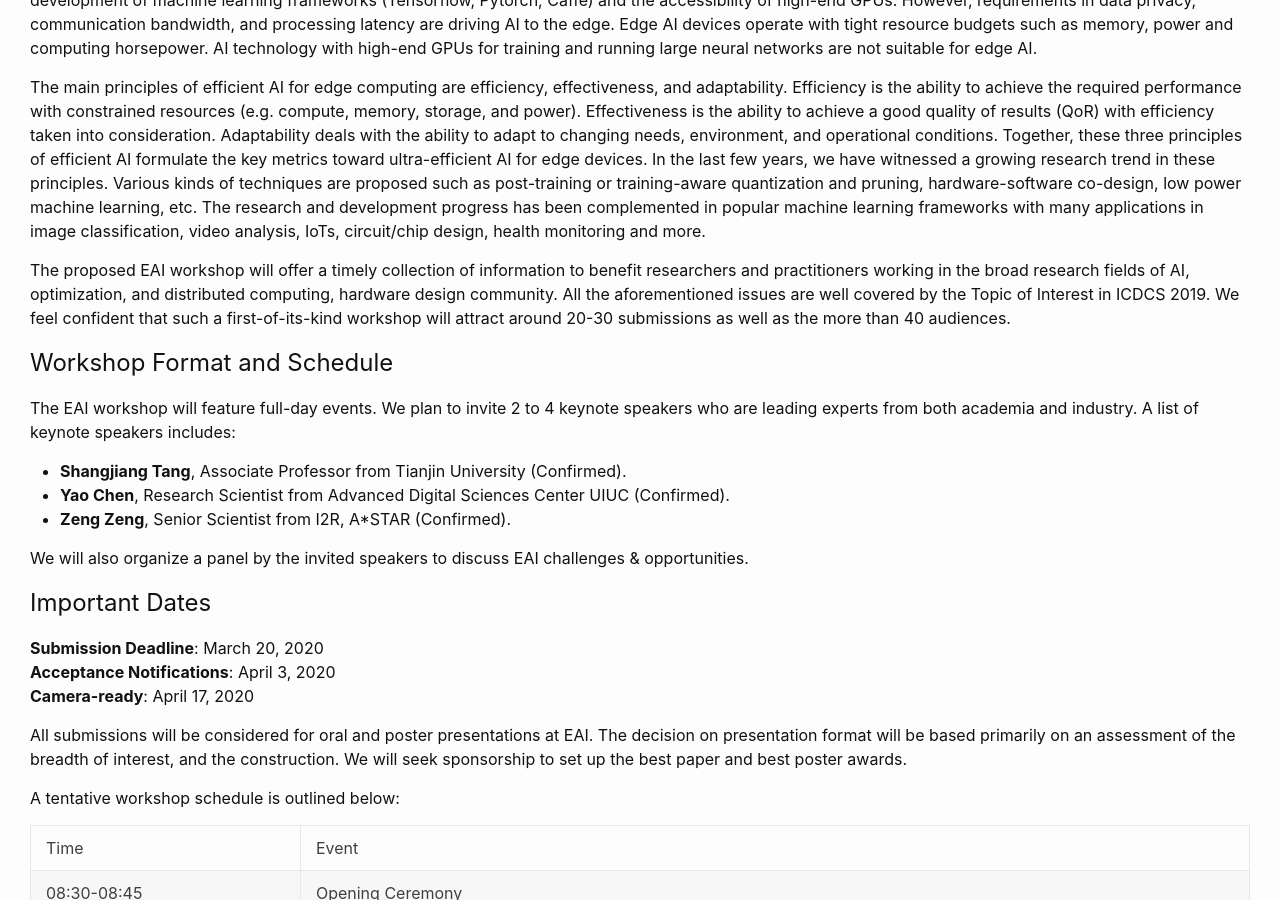
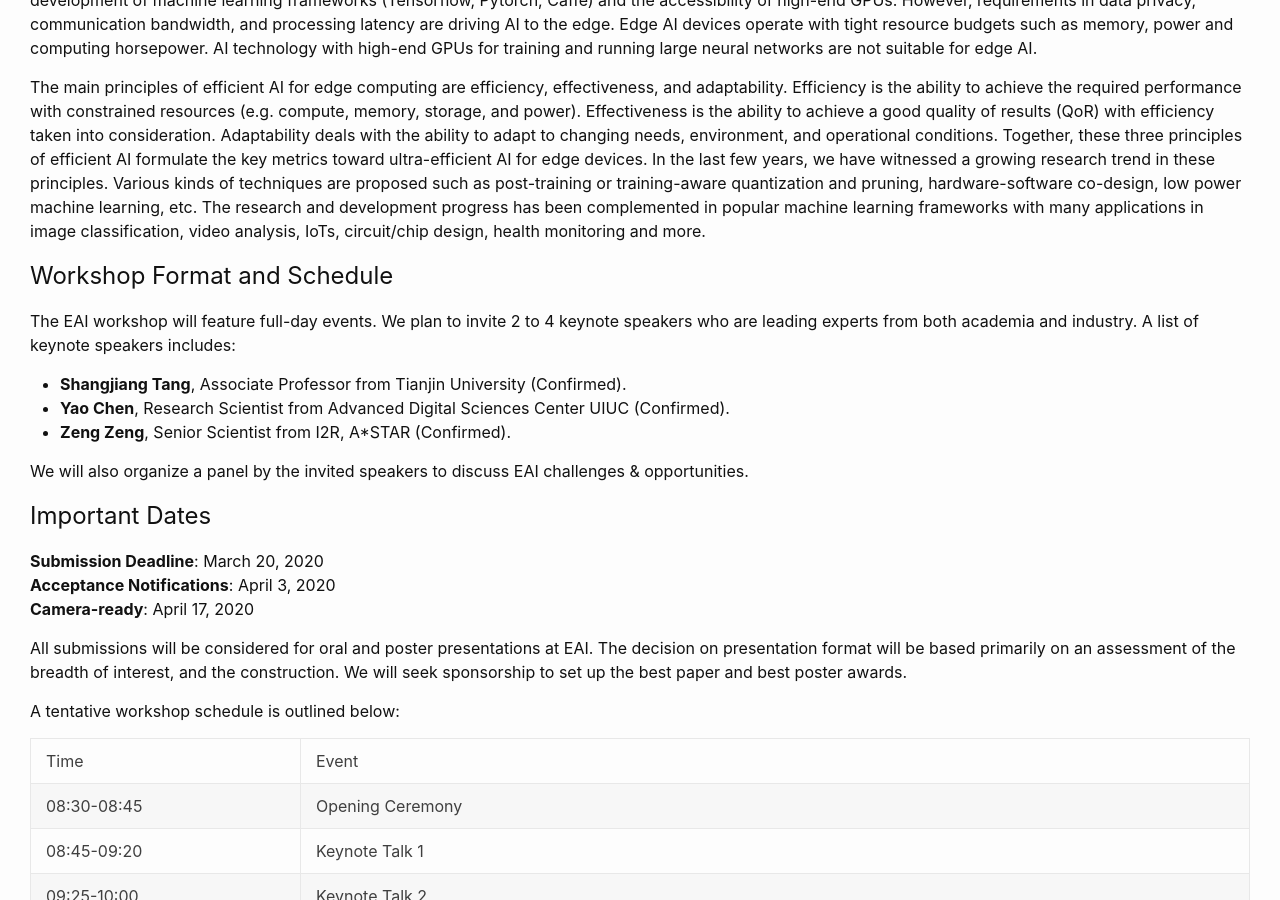
Before and after one commit to EAI-ICDCS/EAI-ICDCS.github.io, a Jekyll site: the page built from index.markdown, in a window 1280 px wide and 900 px high, scrolled down 637 px. Built offline with Jekyll 4.4.1, drawn with Linux system fonts in a browser that asks for light colours.

Commit message:
Remove useless words

```diff
--- a/index.markdown
+++ b/index.markdown
@@ -23,8 +23,6 @@ exclude: true
 This workshop focuses on an emerging and impactful topic  Efficient Artificial Intelligence (EAI), that facilitate the edge computing by fitting AI models into the edge-AI device. Deep learning has achieved wide success in applications including image classification, video analytics, audio processing thanks to the rapid development of machine learning frameworks (Tensorflow, Pytorch, Caffe) and the accessibility of high-end GPUs. However, requirements in data privacy, communication bandwidth, and processing latency are driving AI to the edge.  Edge AI devices operate with tight resource budgets such as memory, power and computing horsepower. AI technology with high-end GPUs for training and running large neural networks are not suitable for edge AI.
 
 The main principles of efficient AI for edge computing are efficiency, effectiveness, and adaptability. Efficiency is the ability to achieve the required performance with constrained resources (e.g. compute, memory, storage, and power). Effectiveness is the ability to achieve a good quality of results (QoR) with efficiency taken into consideration. Adaptability deals with the ability to adapt to changing needs, environment, and operational conditions. Together, these three principles of efficient AI formulate the key metrics toward ultra-efficient AI for edge devices. In the last few years, we have witnessed a growing research trend in these principles.  Various kinds of techniques are proposed such as post-training or training-aware quantization and pruning, hardware-software co-design, low power machine learning, etc. The research and development progress has been complemented in popular machine learning frameworks with many applications in image classification, video analysis, IoTs, circuit/chip design, health monitoring and more.
-
-The proposed EAI workshop will offer a timely collection of information to benefit researchers and practitioners working in the broad research fields of AI, optimization, and distributed computing, hardware design community. All the aforementioned issues are well covered by the Topic of Interest in ICDCS 2019. We feel confident that such a first-of-its-kind workshop will attract around 20-30 submissions as well as the more than 40 audiences.
 
 ## Workshop Format and Schedule
 
```
